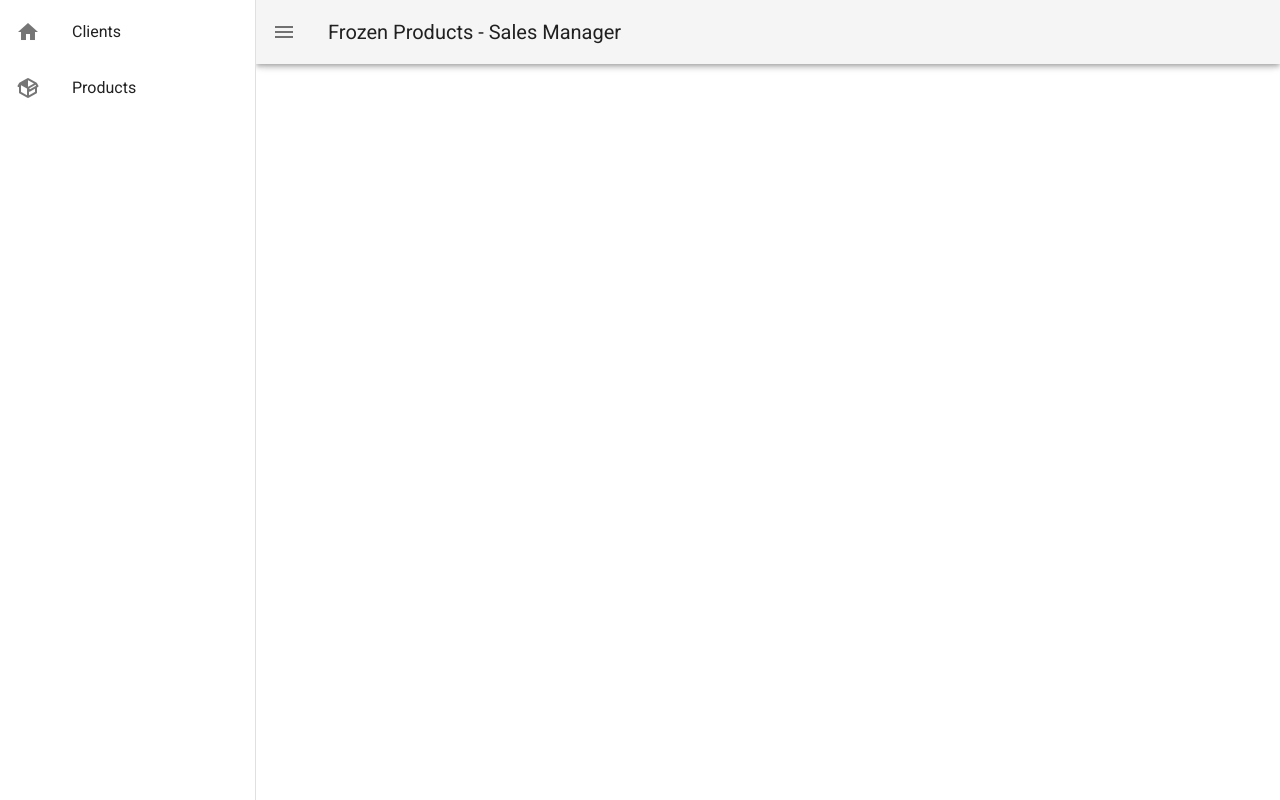
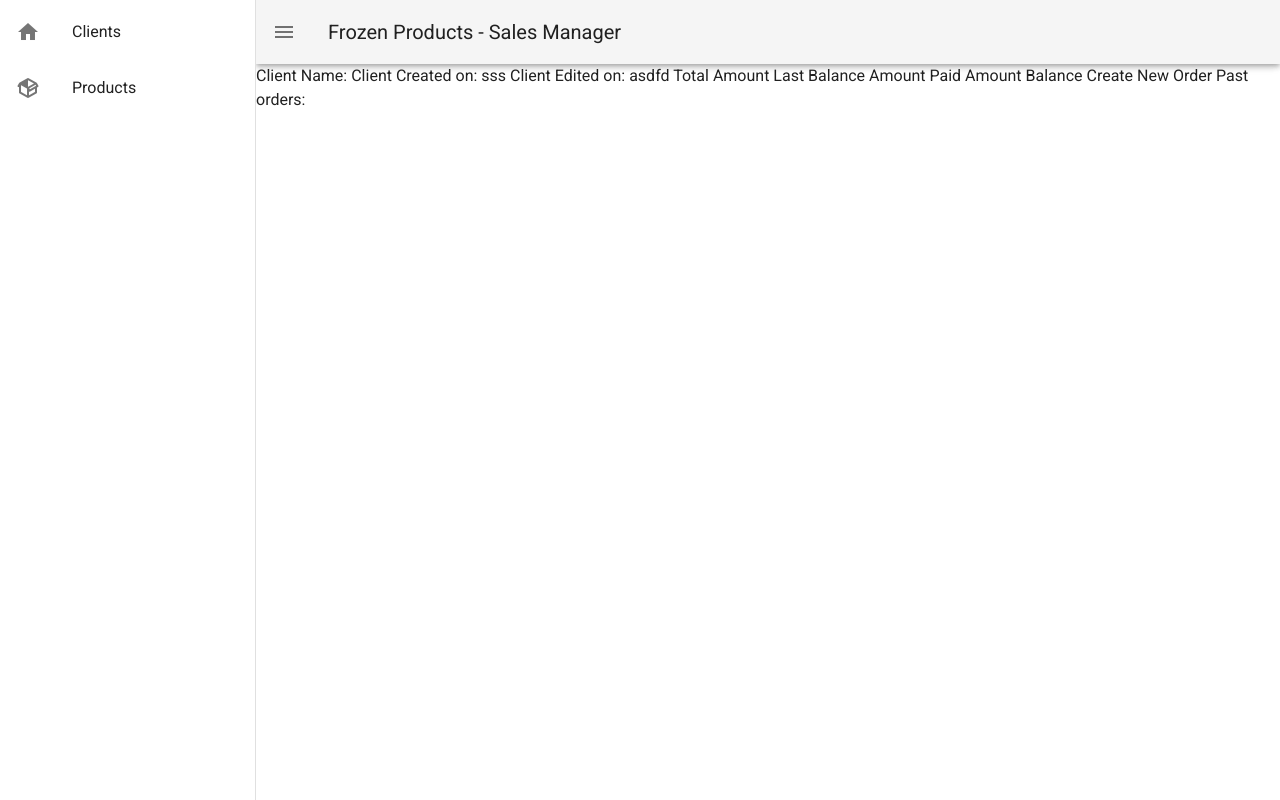
Before and after one commit to gopalkriagg/sales-manager, a Vue app in the folder frontend/: page /client/1 in a window 1280 px wide. Built offline with nearby package versions, Linux system fonts and the light colour scheme; no server answers.

Commit message:
Fetch  a client

```diff
--- a/frontend/src/api/clients.api.js
+++ b/frontend/src/api/clients.api.js
@@ -6,10 +6,14 @@ const getClients = () => {
   return httpClient.get(END_POINT);
 };
 
+const getClient = (id) => {
+  return httpClient.get(`${END_POINT}/${id}`);
+}
+
 const storeClient = name => {
   return httpClient.post(END_POINT, {
     name,
   });
 };
 
-export { getClients, storeClient };
+export { getClients, getClient, storeClient };
--- /dev/null
+++ b/frontend/src/pages/ClientSummary.vue
@@ -0,0 +1,43 @@
+<template>
+  <div>
+    Client Name: {{ client.name }}
+    Client Created on: sss
+    Client Edited on: asdfd
+
+    Total Amount
+    Last Balance Amount
+    Paid Amount
+    Balance
+
+    Create New Order
+    Past orders:
+
+  </div>
+</template>
+
+<script>
+import { getClient } from '../api/clients.api';
+export default {
+  data() {
+    return {
+      client: {
+        name: null,
+      },
+    };
+  },
+  created() {
+    this.getClient();
+  },
+  methods: {
+    async getClient() {
+      const response = await getClient(this.$route.params.id);
+      this.client = response.data;
+      console.log(this.client);
+    }
+  }
+}
+</script>
+
+<style>
+
+</style>
--- a/frontend/src/router/index.js
+++ b/frontend/src/router/index.js
@@ -2,6 +2,7 @@ import Vue from 'vue'
 import VueRouter from 'vue-router'
 import Home from '../pages/Home.vue'
 import Product from '../pages/Products.vue';
+import ClientSummary from '../pages/ClientSummary.vue';
 
 Vue.use(VueRouter)
 
@@ -16,6 +17,11 @@ const routes = [
     name: 'Product',
     component: Product
   },
+  {
+    path: '/client/:id',
+    name: 'ClientSummary',
+    component: ClientSummary,
+  },
 ]
 
 const router = new VueRouter({
```
Also changed, not shown: 2 other files (tests, documents, lock files or other folders).
